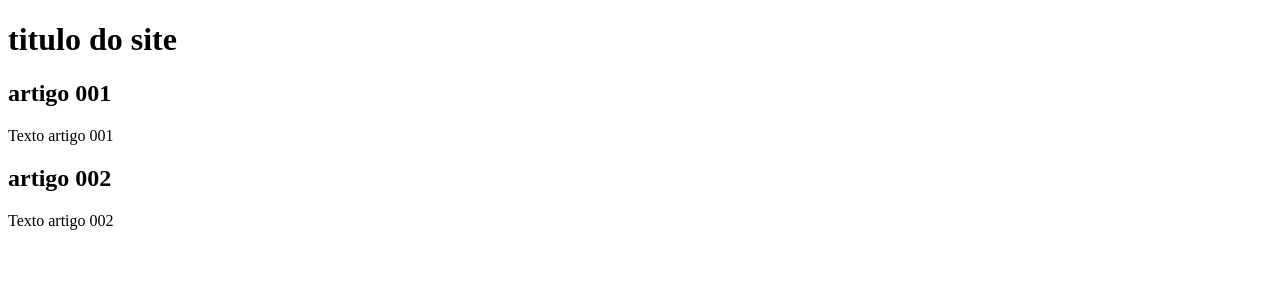
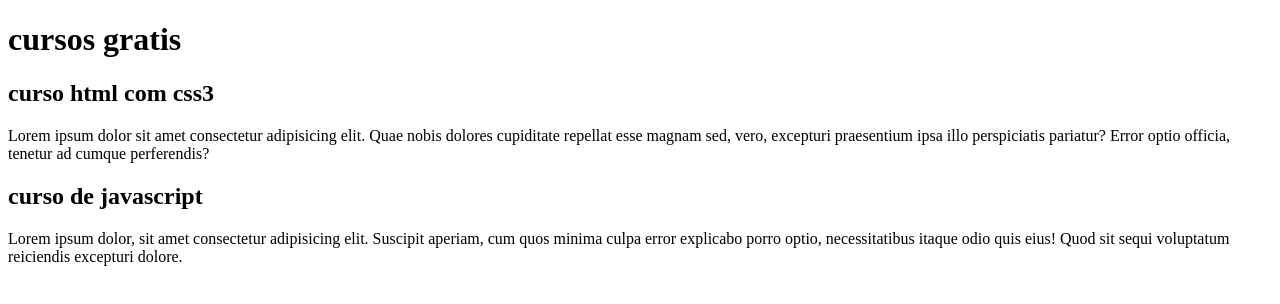
Before and after one commit to Patrick-jose93/projeto-site, a plain HTML site: page index.html in a window 1280 px wide. Drawn offline with Linux system fonts and the light colour scheme.

Commit message:
comecei a escrever o conteudo

```diff
--- a/index.html
+++ b/index.html
@@ -8,15 +8,15 @@
 <body>
     <main>
         <header>
-            <h1>titulo do site</h1>
+            <h1>cursos gratis</h1>
         </header>
         <article>
-            <h2>artigo 001</h2>
-            <p>Texto artigo 001</p>
+            <h2>curso html com css3</h2>
+            <p>Lorem ipsum dolor sit amet consectetur adipisicing elit. Quae nobis dolores cupiditate repellat esse magnam sed, vero, excepturi praesentium ipsa illo perspiciatis pariatur? Error optio officia, tenetur ad cumque perferendis?</p>
         </article>
         <article>
-            <h2>artigo 002</h2>
-            <p>Texto artigo 002</p>
+            <h2>curso de javascript</h2>
+            <p>Lorem ipsum dolor, sit amet consectetur adipisicing elit. Suscipit aperiam, cum quos minima culpa error explicabo porro optio, necessitatibus itaque odio quis eius! Quod sit sequi voluptatum reiciendis excepturi dolore.</p>
         </article>
     </main>
 
```
